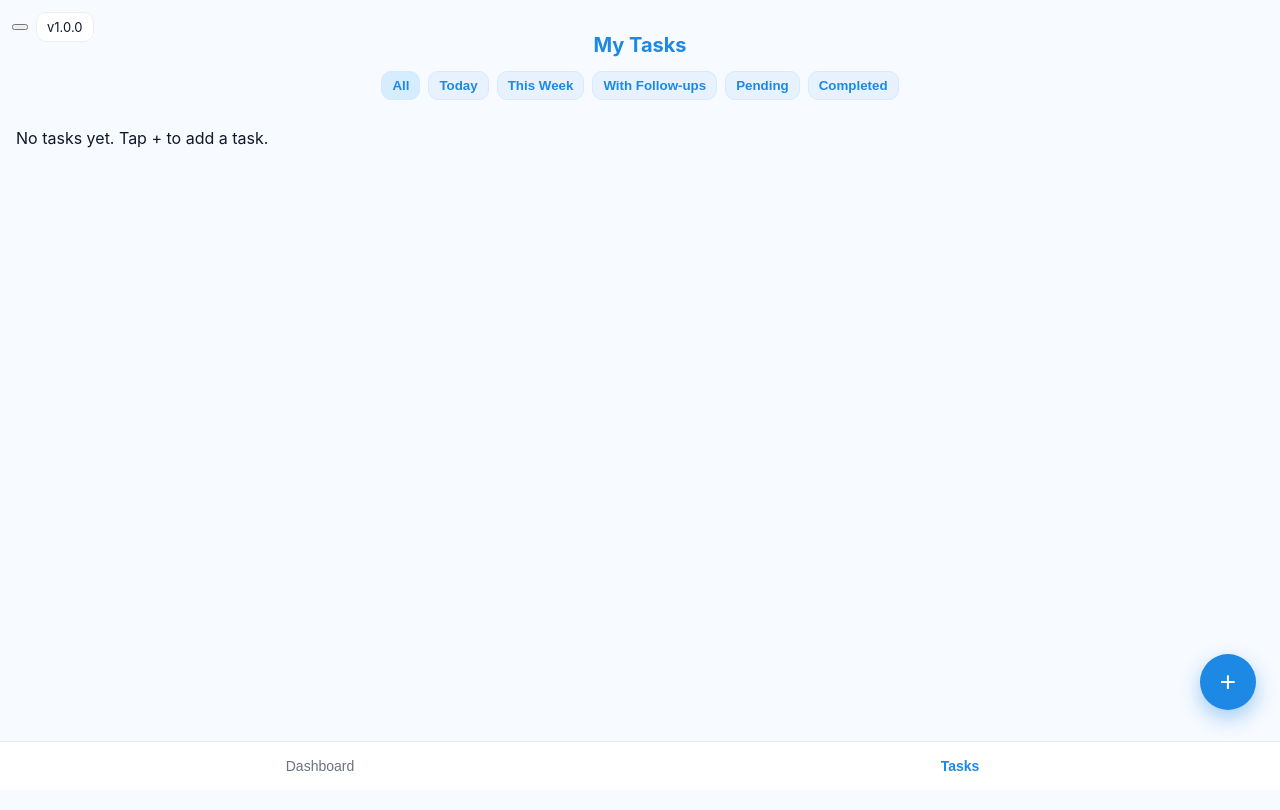
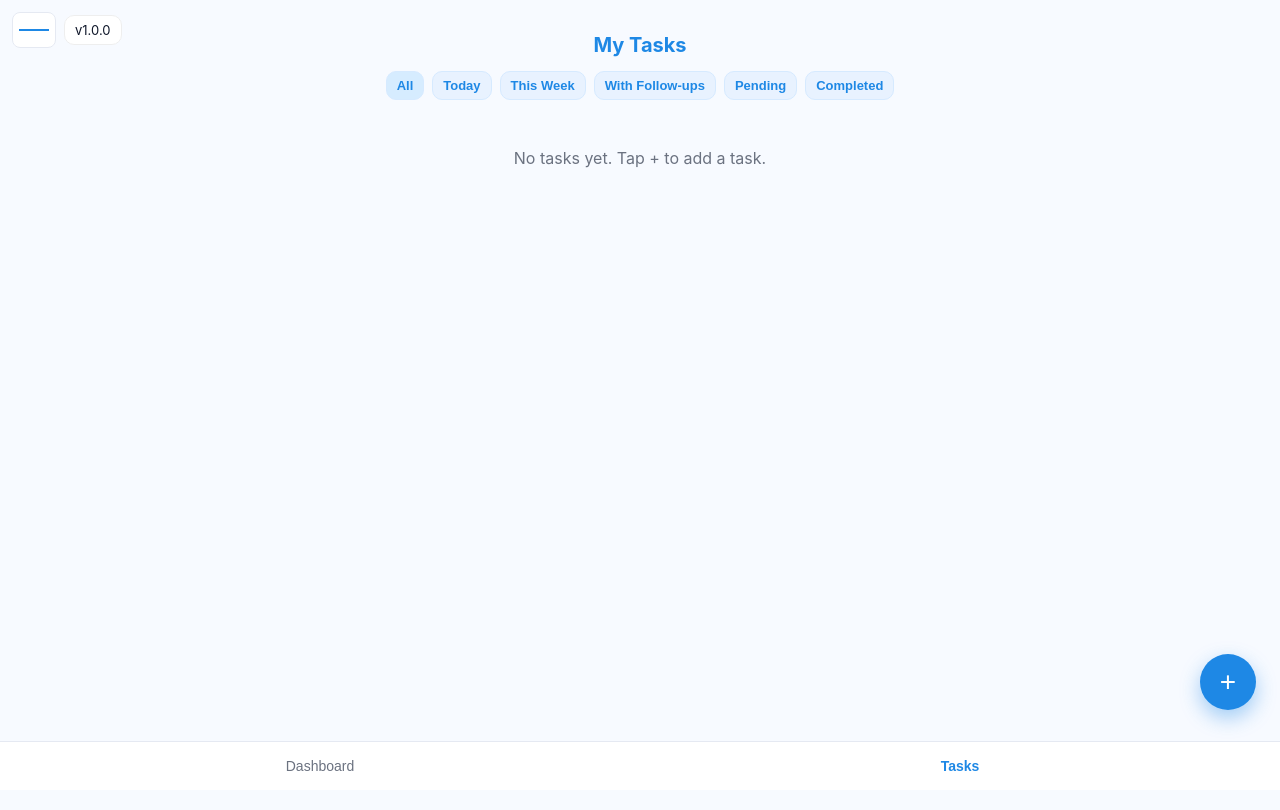
Before and after one commit to naikrohan144876-prog/knk-followup-tracker, a React (Vite) app: page /tasks in a window 1280 px wide. Shown: the top 810 px of the page. Built offline with nearby package versions, Linux system fonts and the light colour scheme; the HTML template or start-up script is replaced by a standard one.

Commit message:
Update styles.css

```diff
--- a/src/styles.css
+++ b/src/styles.css
@@ -1,93 +1,284 @@
 :root {
-  --primary: #1e88e5;
+  --primary: #1e88e5;    /* blue */
   --bg: #f7faff;
   --text: #0f172a;
   --muted: #6b7280;
   --border: #e5e9f2;
-  --danger: #ef4444;
+  --danger: #ef4444;     /* red */
   --radius: 16px;
 }
 
+/* ---------- Global ---------- */
+* { box-sizing: border-box; }
+html, body, #root { height: 100%; }
 body {
-  font-family: Inter, system-ui, -apple-system, 'Segoe UI', Roboto, Arial;
+  font-family: Inter, system-ui, -apple-system, 'Segoe UI', Roboto, Arial, sans-serif;
   margin: 0;
   background: var(--bg);
   color: var(--text);
   -webkit-font-smoothing: antialiased;
+  -moz-osx-font-smoothing: grayscale;
+}
+.app-container { min-height: 100vh; padding-bottom: 110px; }
+
+/* ---------- Dashboard Cards ---------- */
+.dashboard { padding: 16px; }
+.dashboard-cards {
+  display: grid;
+  grid-template-columns: repeat(2, 1fr);
+  gap: 12px;
+  margin-top: 12px;
+}
+.card {
+  background: white;
+  border: 1px solid var(--border);
+  border-radius: 12px;
+  padding: 14px;
+  box-shadow: 0 4px 8px rgba(30,136,229,0.03);
+  text-align: center;
+  cursor: default;
+  transition: transform 160ms ease, box-shadow 160ms ease;
+}
+.card.clickable { cursor: pointer; }
+.card:hover.clickable { transform: translateY(-4px); box-shadow: 0 8px 20px rgba(30,136,229,0.06); }
+.card h3 { margin: 0; font-size: 13px; color: var(--muted); font-weight: 600; }
+.card p { margin: 6px 0 0; font-size: 20px; font-weight: 700; color: #0f1724; }
+
+/* ---------- Task List ---------- */
+.task-list-wrapper {
+  position: relative;
+  padding: 16px;
+  background: var(--bg);
+  min-height: calc(100vh - 110px);
+}
+.task-header {
+  font-size: 20px;
+  font-weight: 700;
+  text-align: center;
+  color: var(--primary);
+  margin-bottom: 14px;
+}
+.task-list { display: flex; flex-direction: column; gap: 12px; }
+.task-item {
+  background: #fff;
+  border-radius: 14px;
+  padding: 12px 14px;
+  box-shadow: 0 2px 10px rgba(0,0,0,0.04);
+  font-size: 15px;
+  color: var(--text);
+  transition: 0.12s;
+}
+.task-item:hover { background: #f1f7ff; transform: translateY(-2px); }
+.task-title { font-weight: 700; font-size: 16px; margin-bottom: 6px; }
+.task-dates { font-size: 12px; color: var(--muted); margin-top: 6px; display:flex; gap:8px; align-items:center; flex-wrap:wrap; }
+
+/* small / muted helper */
+.small { font-size: 12px !important; color: var(--muted) !important; }
+
+/* enforce colors and sizes for created and followup times */
+.time-created {
+  color: var(--primary) !important;   /* blue */
+  font-weight: 700;
+  font-size: 12px !important;
+}
+.time-followup {
+  color: var(--danger) !important;    /* red */
+  font-weight: 700;
+  font-size: 12px !important;
 }
 
-.app-container { min-height: 100vh; padding-bottom: 110px; }
+/* follow-up list */
+.followup-list { margin-top: 8px; padding-left: 10px; border-left: 3px solid var(--border); }
+.followup-item { font-size: 14px; color: #374151; margin-top: 6px; display: flex; justify-content: space-between; align-items: center; gap: 12px; }
 
-/* Dashboard */
-.dashboard { padding: 16px; }
-.dashboard-cards { display: grid; grid-template-columns: repeat(2,1fr); gap: 12px; margin-top: 12px; }
-.card { background: white; border: 1px solid var(--border); border-radius: 12px; padding: 14px; box-shadow: 0 4px 8px rgba(30,136,229,0.05); text-align:center; cursor:default; }
-.card.clickable { cursor:pointer; }
-.card h3 { margin:0; font-size:13px; color:var(--muted); font-weight:600; }
-.card p { margin:6px 0 0; font-size:20px; font-weight:700; color:#0f1724; }
+/* ---------- Buttons ---------- */
+.followup-btn {
+  width: 38px;
+  height: 38px;
+  border-radius: 10px;
+  background: var(--primary);
+  color: #fff;
+  font-size: 20px;
+  border: none;
+  box-shadow: 0 6px 14px rgba(30,136,229,0.18);
+  cursor: pointer;
+  display: inline-flex;
+  align-items: center;
+  justify-content: center;
+}
+.followup-btn:hover { transform: scale(1.04); }
 
-/* Task List */
-.task-list-wrapper { position: relative; padding: 16px; background: var(--bg); min-height: calc(100vh - 110px); }
-.task-header { font-size: 20px; font-weight:700; text-align:center; color:var(--primary); margin-bottom:14px; }
-.task-list { display:flex; flex-direction:column; gap:12px; }
-.task-item { background:#fff; border-radius:14px; padding:12px 14px; box-shadow:0 2px 10px rgba(0,0,0,0.05); font-size:15px; color:var(--text); transition:0.12s; }
-.task-item:hover { background:#f1f7ff; transform: translateY(-2px); }
-.task-title { font-weight:700; font-size:16px; margin-bottom:6px; }
-.task-dates { font-size:12px; color:var(--muted); margin-top:6px; }
+.btn-small {
+  background: #e8f2ff;
+  color: var(--primary);
+  border: 1px solid #d6eaff;
+  padding: 6px 10px;
+  border-radius: 10px;
+  font-weight: 700;
+  cursor: pointer;
+  font-size: 13px;
+}
+.btn-small.active { background: #d6ecff; }
 
-/* small date text */
-.small { font-size:12px !important; color:var(--muted) !important; }
+.btn-primary {
+  background: var(--primary);
+  color: white;
+  border: none;
+  border-radius: 12px;
+  padding: 12px 18px;
+  font-weight: 700;
+  cursor: pointer;
+}
+.btn-cancel {
+  background: var(--danger);
+  color: white;
+  border: none;
+  border-radius: 12px;
+  padding: 12px 18px;
+  font-weight: 700;
+  cursor: pointer;
+}
 
-/* created time blue, followup time red classes */
-.time-created { color: var(--primary); font-weight:700; font-size:12px; }
-.time-followup { color: var(--danger); font-weight:700; font-size:12px; }
+/* ---------- Floating FAB and Bottom Nav ---------- */
+.fab {
+  position: fixed;
+  bottom: 90px;       /* moved higher to avoid browser UI overlap */
+  right: 24px;
+  width: 56px;
+  height: 56px;
+  border-radius: 50%;
+  background: var(--primary);
+  color: white;
+  font-size: 28px;
+  display: flex;
+  align-items: center;
+  justify-content: center;
+  box-shadow: 0 8px 20px rgba(30,136,229,0.4);
+  border: none;
+  z-index: 1400;
+}
 
-/* plus button beside each task */
-.followup-btn { width:38px; height:38px; border-radius:10px; background:var(--primary); color:#fff; font-size:20px; border:none; box-shadow:0 6px 14px rgba(30,136,229,0.2); cursor:pointer; display:inline-flex; align-items:center; justify-content:center; }
-.followup-btn:hover { transform: scale(1.05); }
+/* bottom nav */
+.bottom-nav {
+  display: flex;
+  justify-content: space-around;
+  background: white;
+  border-top: 1px solid var(--border);
+  position: fixed;
+  bottom: 10px;
+  left: 0;
+  width: 100%;
+  padding: 8px 0;
+  z-index: 60;
+}
+.bottom-nav button {
+  flex: 1;
+  background: none;
+  border: none;
+  color: var(--muted);
+  font-size: 14px;
+  font-weight: 500;
+  padding: 8px;
+  cursor: pointer;
+}
+.bottom-nav button.active { color: var(--primary); font-weight: 700; }
 
-/* small control button */
-.btn-small { background:#e8f2ff; color:#1e88e5; border:1px solid #d6eaff; padding:6px 10px; border-radius:10px; font-weight:700; cursor:pointer; }
-.btn-small.active { background:#d6ecff; }
+/* ---------- Modal / Mini modals ---------- */
+.modal-overlay {
+  position: fixed;
+  top: 0; left: 0; right: 0; bottom: 0;
+  background: rgba(0,0,0,0.35);
+  display: flex; justify-content: center; align-items: center;
+  z-index: 1000;
+}
+.modal-container {
+  background: white;
+  border-radius: 20px;
+  width: 92%;
+  max-width: 420px;
+  padding: 20px;
+  box-shadow: 0 8px 30px rgba(0,0,0,0.15);
+}
+.modal-container h2 { text-align: center; color: var(--primary); margin-bottom: 12px; }
+.modal-container input, .modal-container select, .modal-container textarea {
+  width: 100%;
+  border: 1px solid var(--border);
+  border-radius: 12px;
+  padding: 12px;
+  margin-bottom: 12px;
+  background: #f9fbff;
+  font-size: 15px;
+}
+.modal-actions { display: flex; gap: 10px; }
 
-/* followup list */
-.followup-list { margin-top:8px; padding-left:10px; border-left:3px solid #e5e9f2; }
-.followup-item { font-size:14px; color:#374151; margin-top:6px; display:flex; justify-content:space-between; align-items:center; }
-
-/* floating + button (moved higher) */
-.fab { position: fixed; bottom: 90px; right: 24px; width:56px; height:56px; border-radius:50%; background:var(--primary); color:white; font-size:28px; display:flex; align-items:center; justify-content:center; box-shadow:0 8px 20px rgba(30,136,229,0.4); border:none; }
-
-/* bottom nav slightly above bottom */
-.bottom-nav { display:flex; justify-content:space-around; background:white; border-top:1px solid var(--border); position:fixed; bottom:10px; left:0; width:100%; padding:8px 0; z-index:60; }
-.bottom-nav button { flex:1; background:none; border:none; color:var(--muted); font-size:14px; font-weight:500; padding:8px; }
-.bottom-nav button.active { color:var(--primary); font-weight:700; }
-
-/* modal */
-.modal-overlay { position:fixed; top:0; left:0; right:0; bottom:0; background:rgba(0,0,0,0.35); display:flex; justify-content:center; align-items:center; z-index:1000; }
-.modal-container { background:white; border-radius:20px; width:92%; max-width:420px; padding:20px; box-shadow:0 8px 30px rgba(0,0,0,0.15); }
-.modal-container h2 { text-align:center; color:var(--primary); margin-bottom:12px; }
-.modal-container input, .modal-container select, .modal-container textarea { width:100%; border:1px solid var(--border); border-radius:12px; padding:12px; margin-bottom:12px; background:#f9fbff; font-size:15px; }
-.modal-actions { display:flex; gap:10px; }
-.btn-primary { background:var(--primary); color:white; border:none; border-radius:12px; padding:12px 18px; font-weight:700; flex:1; }
-.btn-cancel { background:var(--danger); color:white; border:none; border-radius:12px; padding:12px 18px; font-weight:700; flex:1; }
-
-/* minis & popup */
-.inline-flex { display:flex; align-items:center; gap:6px; margin-bottom:12px; }
-.add-mini { background:var(--primary); color:white; border:none; border-radius:8px; font-size:20px; padding:4px 10px; cursor:pointer; }
-.mini-modal { position:fixed; top:0; left:0; right:0; bottom:0; background:rgba(0,0,0,0.35); display:flex; justify-content:center; align-items:center; z-index:2000; }
-.mini-box { background:#fff; border-radius:16px; padding:20px; width:300px; text-align:center; box-shadow:0 8px 30px rgba(0,0,0,0.2); }
-.mini-box h4 { margin-top:0; color:var(--primary); }
-.mini-box input { width:100%; padding:10px; border-radius:10px; border:1px solid var(--border); margin-bottom:12px; }
+/* mini add "+" small modal */
+.inline-flex { display: flex; align-items: center; gap: 6px; margin-bottom: 12px; }
+.add-mini { background: var(--primary); color: white; border: none; border-radius: 8px; font-size: 20px; padding: 4px 10px; cursor: pointer; }
+.mini-modal { position: fixed; top: 0; left: 0; right: 0; bottom: 0; background: rgba(0,0,0,0.35); display: flex; justify-content: center; align-items: center; z-index: 2000; }
+.mini-box { background: #fff; border-radius: 16px; padding: 20px; width: 300px; text-align: center; box-shadow: 0 8px 30px rgba(0,0,0,0.2); }
+.mini-box h4 { margin-top: 0; color: var(--primary); }
+.mini-box input { width: 100%; padding: 10px; border-radius: 10px; border: 1px solid var(--border); margin-bottom: 12px; }
 
 /* readonly field */
-.readonly-field { background:#f2f7ff; border:1px solid #d7e6ff; border-radius:10px; padding:10px; font-size:15px; margin-bottom:12px; }
+.readonly-field { background: #f2f7ff; border: 1px solid #d7e6ff; border-radius: 10px; padding: 10px; font-size: 15px; margin-bottom: 12px; }
 
-/* three-dot menu button */
-.dot-menu {
+/* ---------- Animated three-bar menu icon (top-left) ---------- */
+.menu-icon {
+  width: 44px;
+  height: 36px;
+  display: inline-flex;
+  align-items: center;
+  justify-content: center;
   background: #fff;
-  border: 1px solid #e5e9f2;
+  border: 1px solid var(--border);
   border-radius: 8px;
-  padding: 8px 12px;
-  font-size: 20px;
+  padding: 6px;
   cursor: pointer;
+  position: relative;
+  z-index: 1500;
 }
+.menu-icon .bar {
+  display: block;
+  width: 20px;
+  height: 2px;
+  background: var(--primary);
+  margin: 3px 0;
+  transition: transform 240ms ease, opacity 200ms ease;
+}
+.menu-icon .bar1.open { transform: translateY(6px) rotate(45deg); }
+.menu-icon .bar2.open { opacity: 0; transform: scaleX(0); }
+.menu-icon .bar3.open { transform: translateY(-6px) rotate(-45deg); }
+
+/* ---------- Sliding menu drawer (left) ---------- */
+.menu-backdrop {
+  position: fixed;
+  inset: 0;
+  background: rgba(0,0,0,0.28);
+  z-index: 1300;
+  display: flex;
+}
+.menu-drawer {
+  width: 320px;
+  max-width: 84%;
+  background: #fff;
+  padding: 18px;
+  box-shadow: 0 20px 40px rgba(0,0,0,0.2);
+  animation: slideIn 260ms ease;
+}
+@keyframes slideIn { from { transform: translateX(-14px); opacity: 0 } to { transform: translateX(0); opacity: 1 } }
+.menu-drawer .btn-primary { width: 100%; }
+.menu-drawer .btn-small { margin-left: 8px; }
+
+/* ---------- Utility & responsiveness ---------- */
+.no-tasks { color: var(--muted); text-align: center; padding: 20px 0; }
+@media (max-width: 640px) {
+  .dashboard-cards { grid-template-columns: 1fr; }
+  .menu-drawer { width: 86%; }
+  .fab { right: 18px; bottom: 86px; }
+  .task-item { padding: 10px 12px; }
+}
+
+/* small tweaks for accessibility */
+button:focus { outline: 3px solid rgba(30,136,229,0.14); outline-offset: 2px; border-radius: 8px; }
+
+/* ---------- End of styles.css ---------- */
```
